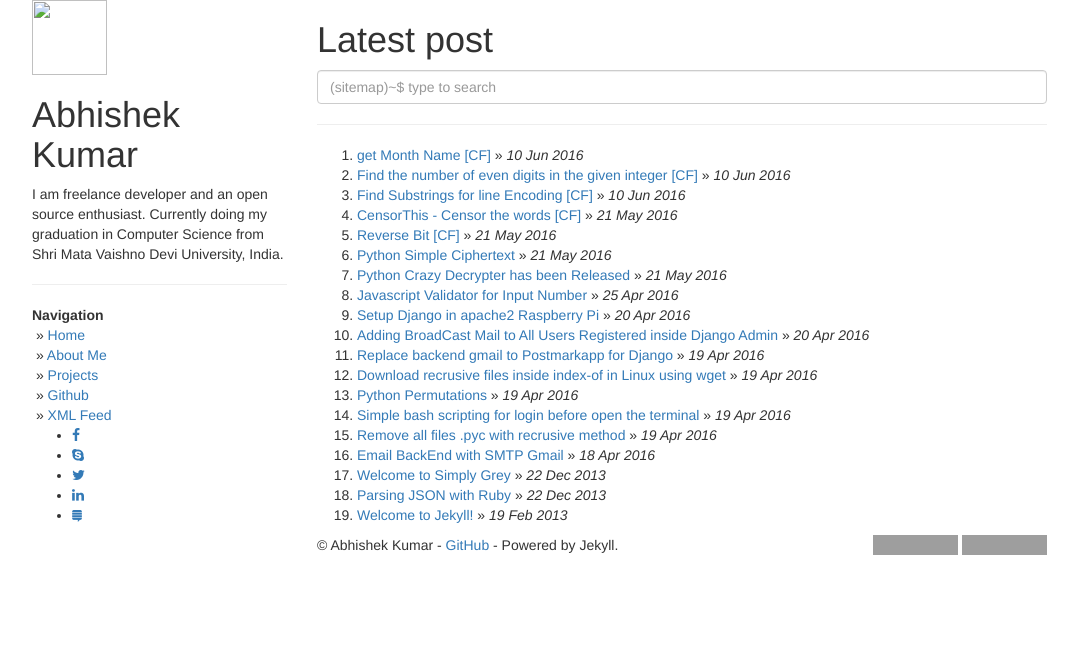
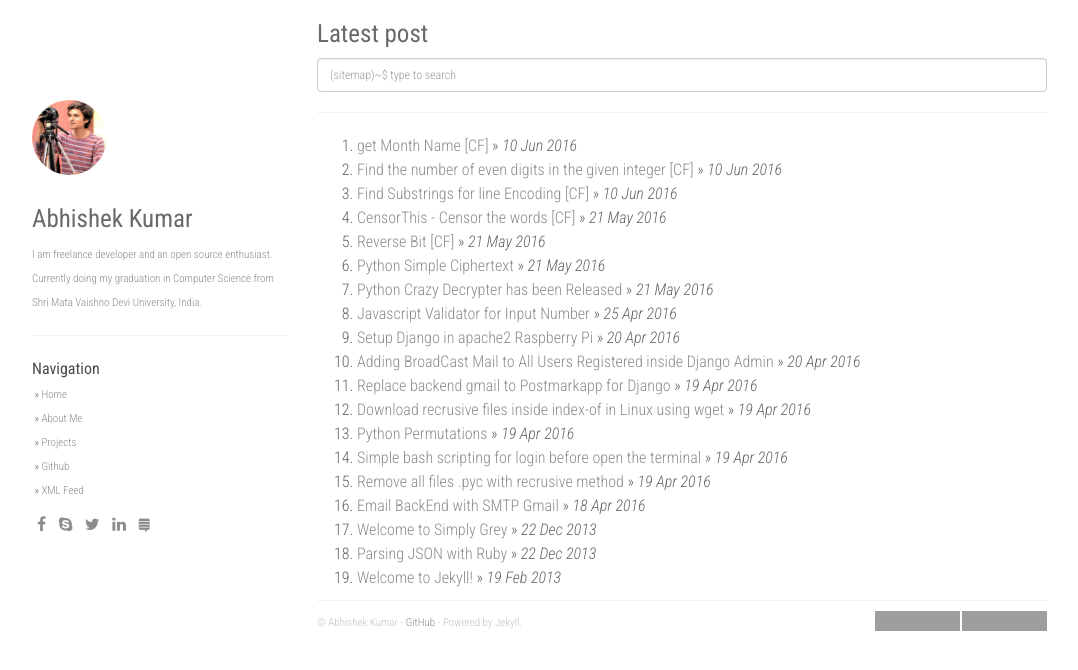
Before and after one commit to tanayag/vibrantabhi19.github.io, a Jekyll site: the page built from index.html, in a window 1280 px wide. Shown: the top 670 px of the page, without its empty margins (53-1131 px from the left). Built offline with Jekyll 4.4.1, drawn with Linux system fonts in a browser that asks for light colours; nearby versions of some CDN libraries; library files that are not in the unit come from our copies; the list of posts is cut into pages by our own code; grey boxes are pictures that could not be loaded.

Commit message:
Updated default.html

```diff
--- a/_layouts/default.html
+++ b/_layouts/default.html
@@ -5,7 +5,7 @@
         <meta http-equiv="X-UA-Compatible" content="IE=edge,chrome=1">
         <meta name="viewport" content="width=device-width, initial-scale=1">
 
-        <link rel="shortcut icon" href="/blog2/static/img/favicon.ico" />
+        <link rel="shortcut icon" href="/static/img/favicon.ico" />
         <title>{% if page.title %}{{ page.title }} - {{ site.title }}{% else %}{{ site.author }}{% endif %}</title>
         <meta name="author" content="{{ site.author }}" />
         <meta name="description" content="{% if page.title %}{{ page.title }}{% else %}{{ site.description }}{% endif %}" />
@@ -37,9 +37,9 @@
           <meta content="{{ site.url }}/about/" property="article:author">
         {% endif %}
         {% if page.image %}
-          <meta content="{{ site.url }}/blog2/static/img/posts/{{ page.image }}" property="og:image">
+          <meta content="{{ site.url }}/static/img/posts/{{ page.image }}" property="og:image">
         {% else %}
-          <meta content="{{ site.url }}/blog2/static/img/logo-high-resolution.png" property="og:image">
+          <meta content="{{ site.url }}/static/img/logo-high-resolution.png" property="og:image">
         {% endif %}
         {% if page.categories %}
           {% for category in page.categories limit:1 %}
@@ -76,19 +76,19 @@
         <link href="https://maxcdn.bootstrapcdn.com/font-awesome/4.6.3/css/font-awesome.min.css" rel="stylesheet" integrity="sha384-T8Gy5hrqNKT+hzMclPo118YTQO6cYprQmhrYwIiQ/3axmI1hQomh7Ud2hPOy8SP1" crossorigin="anonymous">
 
         <!-- syntax highlighting CSS -->
-        <link rel="stylesheet" href="/blog2/static/css/syntax.css">
+        <link rel="stylesheet" href="/static/css/syntax.css">
 
         <!-- Bootstrap core CSS -->
-        <link href="/blog2/static/css/bootstrap.min.css" rel="stylesheet">
+        <link href="/static/css/bootstrap.min.css" rel="stylesheet">
 
         <!-- Fonts -->
         <link href="//fonts.googleapis.com/css?family=Roboto+Condensed:400,300italic,300,400italic,700&amp;subset=latin,latin-ext" rel="stylesheet" type="text/css">
 
         <!-- Custom CSS -->
-        <link rel="stylesheet" href="/blog2/static/css/super-search.css">
-        <link rel="stylesheet" href="/blog2/static/css/thickbox.css">
-        <link rel="stylesheet" href="/blog2/static/css/projects.css">
-        <link rel="stylesheet" href="/blog2/static/css/main.css">
+        <link rel="stylesheet" href="/static/css/super-search.css">
+        <link rel="stylesheet" href="/static/css/thickbox.css">
+        <link rel="stylesheet" href="/static/css/projects.css">
+        <link rel="stylesheet" href="/static/css/main.css">
 
         <!-- Google Analytics -->
         <script>
@@ -106,7 +106,7 @@
         <div class="container">
             <div class="col-sm-3">
               <div class="fixed-condition">
-                <a href="/blog2/"><img id="about" src="/blog2/static/img/avatar.jpg" height="75px" width="75px" /></a>
+                <a href="/"><img id="about" src="/static/img/avatar.jpg" height="75px" width="75px" /></a>
                 <h1 class="author-name">{{ site.author }}</h1>
                 {% if site.about %}
                 <div id="about">
@@ -118,7 +118,7 @@
                 <hr />
 
                 <strong>Navigation</strong><br />
-                    &nbsp;&raquo; <a href="/blog2/">Home</a> <br />
+                    &nbsp;&raquo; <a href="/">Home</a> <br />
                 {% for i in site.urls %}
                     &nbsp;&raquo; <a class="about" href="{{ i.url }}">{{ i.text }}</a><br />
                 {% endfor %}
@@ -155,9 +155,9 @@
         <!-- Placed at the end of the document so the pages load faster -->
         <script src="//ajax.googleapis.com/ajax/libs/jquery/1.11.0/jquery.min.js"></script>
         <script src="//code.jquery.com/jquery-migrate-1.2.1.min.js"></script>
-        <script src="/blog2/static/js/bootstrap.min.js"></script>
-        <script src="/blog2/static/js/super-search.js"></script>
-        <script src="/blog2/static/js/thickbox-compressed.js"></script>
-        <script src="/blog2/static/js/projects.js"></script>
+        <script src="/static/js/bootstrap.min.js"></script>
+        <script src="/static/js/super-search.js"></script>
+        <script src="/static/js/thickbox-compressed.js"></script>
+        <script src="/static/js/projects.js"></script>
     </body>
 </html>
```
